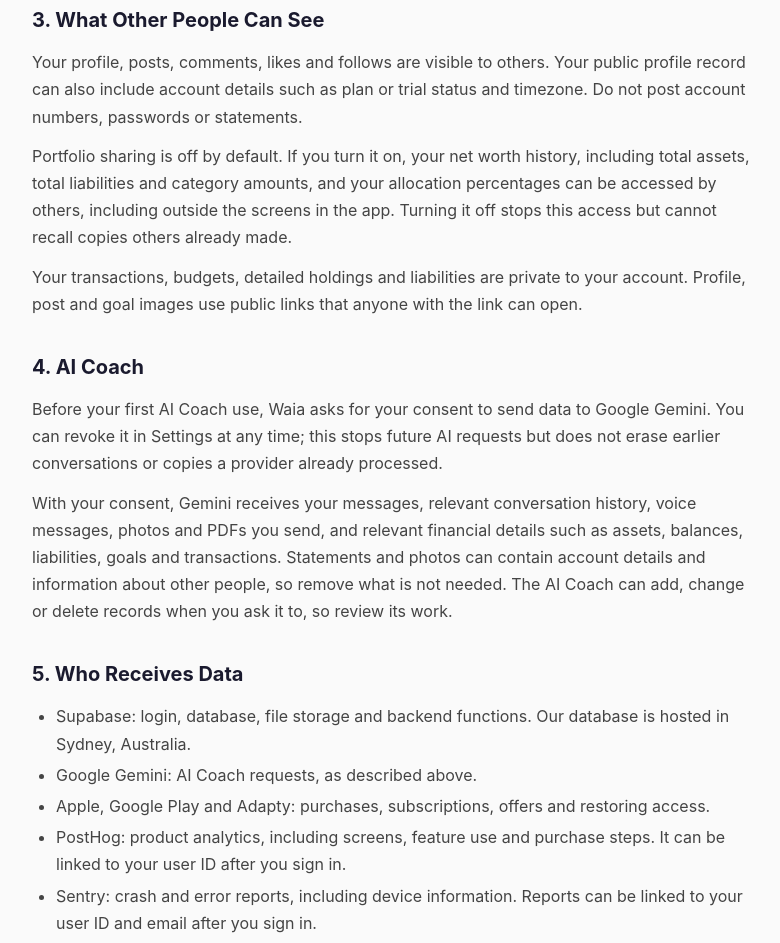
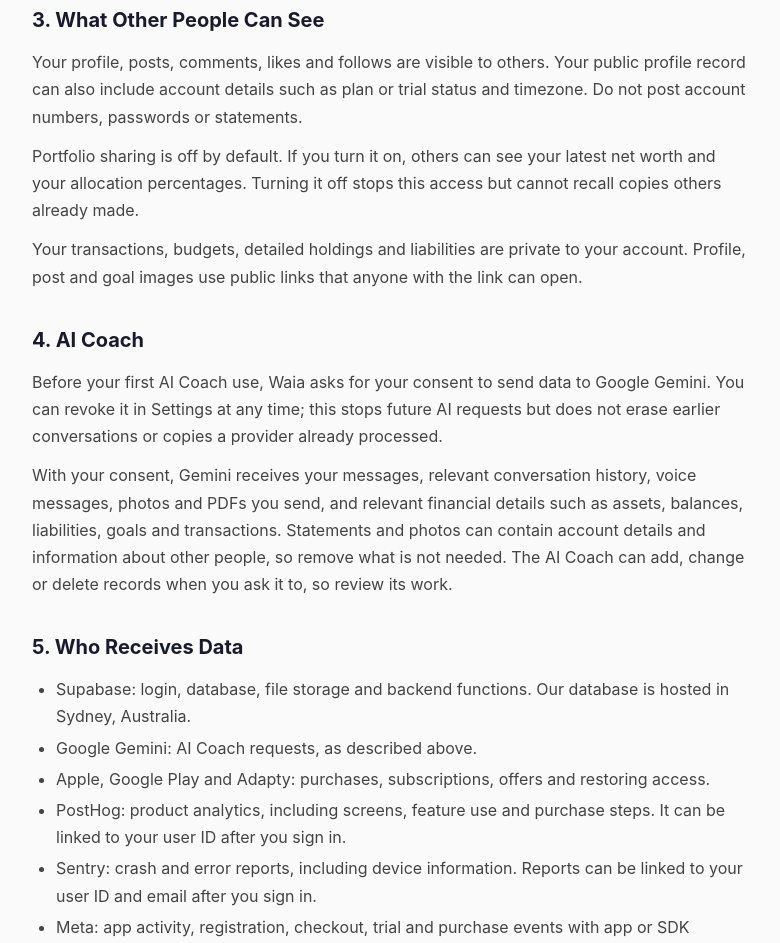
Before and after one commit to gokhanazap/waia-legal, a plain HTML site: page privacy-policy.html in a window 1280 px wide. Shown: the part 1083-2026 px from the top of the page, without its empty margins (248-1028 px from the left). Drawn offline with Linux system fonts and the light colour scheme.

Commit message:
Privacy: portfolio sharing shows latest net worth only

```diff
--- a/privacy-policy.html
+++ b/privacy-policy.html
@@ -53,7 +53,7 @@
 
   <h2>3. What Other People Can See</h2>
   <p>Your profile, posts, comments, likes and follows are visible to others. Your public profile record can also include account details such as plan or trial status and timezone. Do not post account numbers, passwords or statements.</p>
-  <p>Portfolio sharing is off by default. If you turn it on, your net worth history, including total assets, total liabilities and category amounts, and your allocation percentages can be accessed by others, including outside the screens in the app. Turning it off stops this access but cannot recall copies others already made.</p>
+  <p>Portfolio sharing is off by default. If you turn it on, others can see your latest net worth and your allocation percentages. Turning it off stops this access but cannot recall copies others already made.</p>
   <p>Your transactions, budgets, detailed holdings and liabilities are private to your account. Profile, post and goal images use public links that anyone with the link can open.</p>
 
   <h2>4. AI Coach</h2>
```
